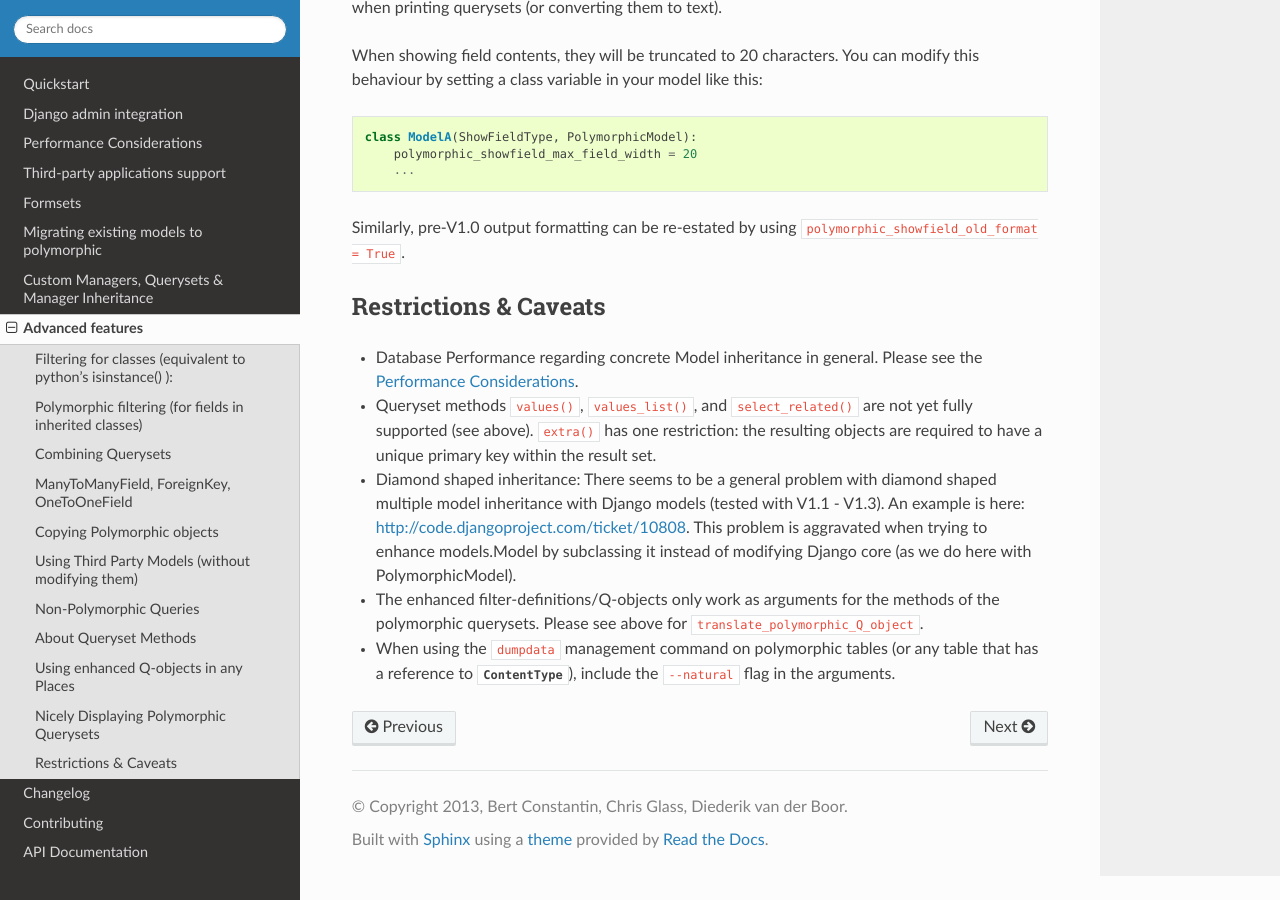
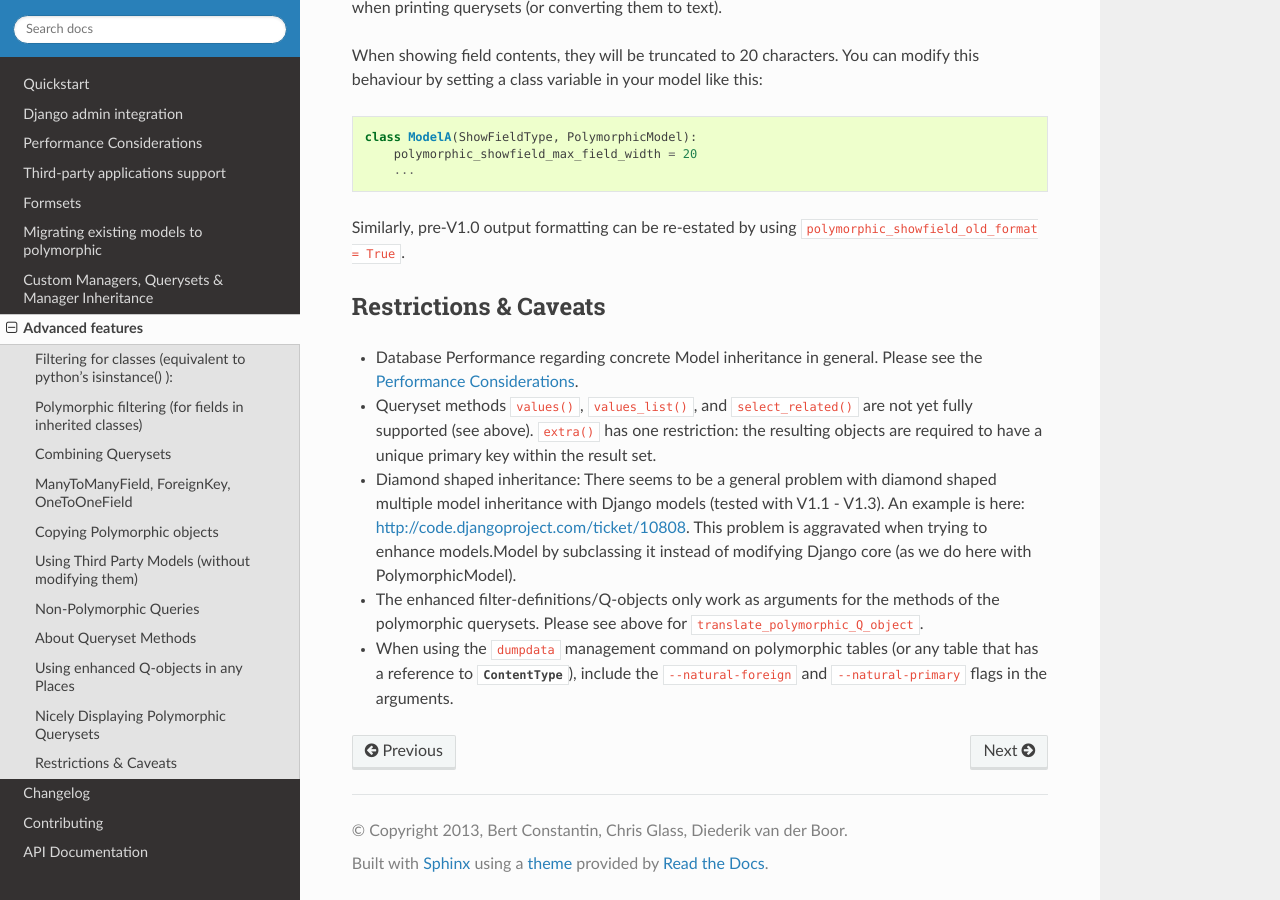
Before and after one commit to jazzband/django-polymorphic, a Sphinx documentation site: the page built from docs/advanced.rst, in a window 1280 px wide and 900 px high, scrolled down 4576 px. Built offline with Sphinx 7.4.7 and the Read the Docs theme 2.0.0, drawn with Linux system fonts in a browser that asks for light colours.

Commit message:
Update advanced.rst
Replaced legacy `--natural` flag which does not exist in django anymore with `--natural-foreign` and `--natural-primary`

```diff
--- a/docs/advanced.rst
+++ b/docs/advanced.rst
@@ -267,7 +267,7 @@
 *   When using the ``dumpdata`` management command on polymorphic tables
     (or any table that has a reference to
     :class:`~django.contrib.contenttypes.models.ContentType`),
-    include the ``--natural`` flag in the arguments.
+    include the ``--natural-foreign`` and ``--natural-primary`` flags in the arguments.
 
 
 
```
